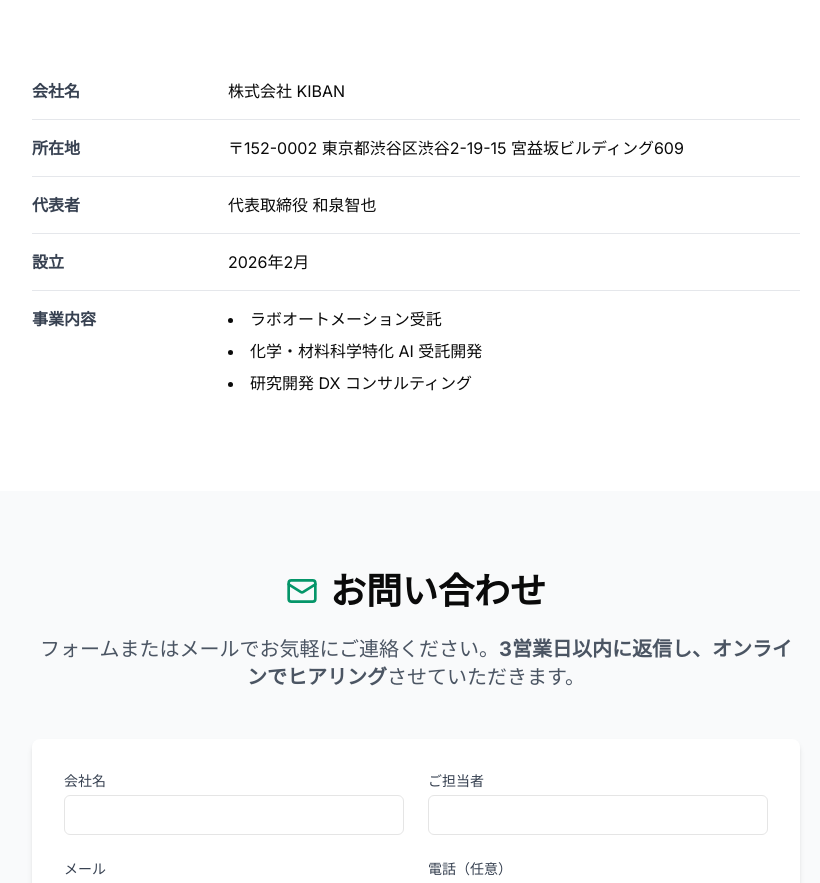
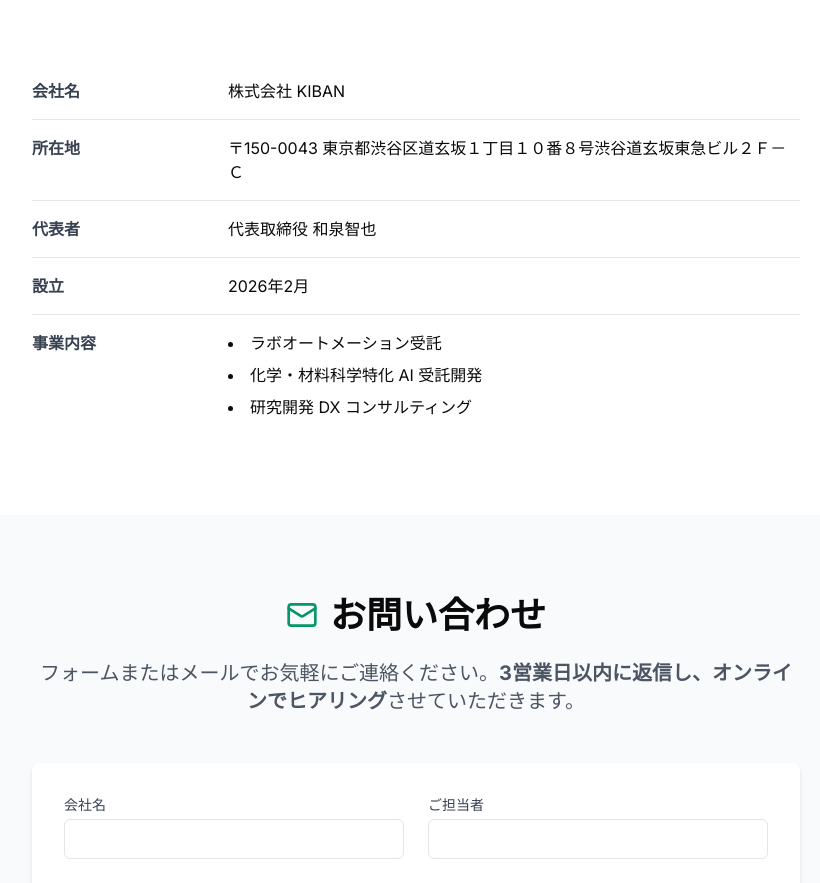
Before and after one commit to Tomoya-Izumi/v0-homepage, a Next.js app: page / in a window 1280 px wide. Shown: the part 6000-6883 px from the top of the page, without its empty margins (224-1044 px from the left). Built offline with nearby package versions, Linux system fonts and the light colour scheme.

Commit message:
Update company address in company.tsx

```diff
--- a/components/company.tsx
+++ b/components/company.tsx
@@ -12,7 +12,7 @@ export default function Company() {
 
           <div className="grid grid-cols-1 md:grid-cols-4 gap-4 border-b border-gray-200 py-4">
             <div className="font-semibold text-gray-700">所在地</div>
-            <div className="md:col-span-3">〒152-0002 東京都渋谷区渋谷2-19-15 宮益坂ビルディング609</div>
+            <div className="md:col-span-3">〒150-0043 東京都渋谷区道玄坂１丁目１０番８号渋谷道玄坂東急ビル２Ｆ－Ｃ</div>
           </div>
 
           <div className="grid grid-cols-1 md:grid-cols-4 gap-4 border-b border-gray-200 py-4">
```
